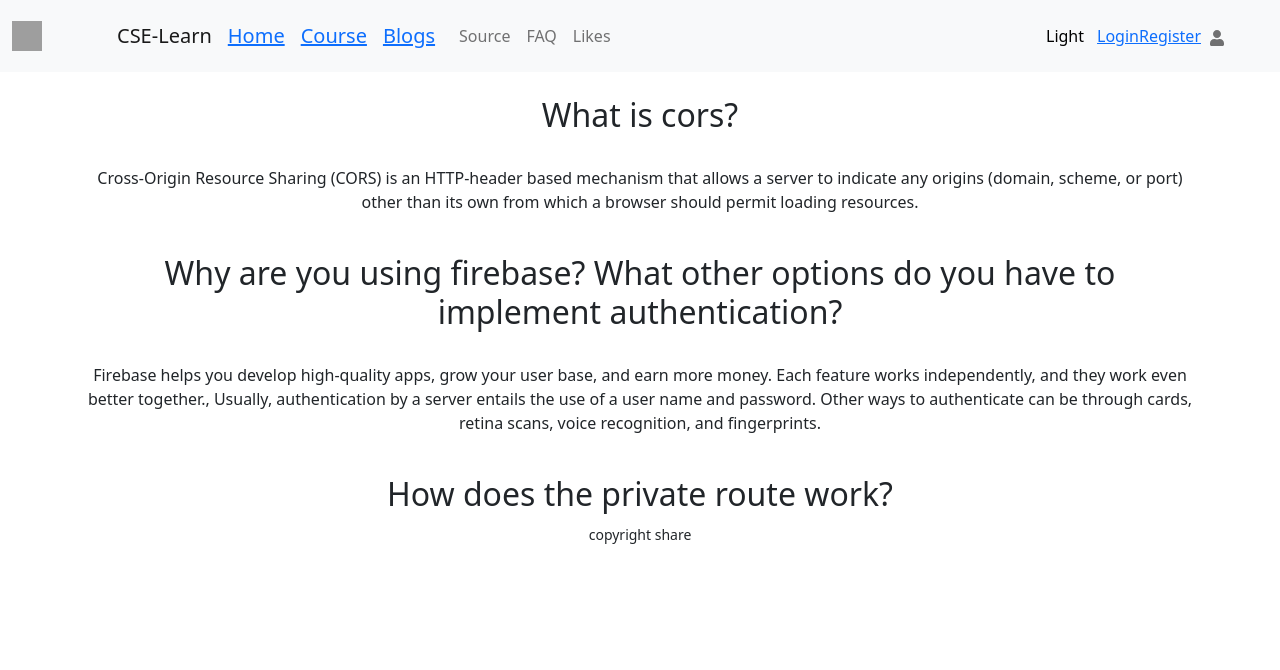
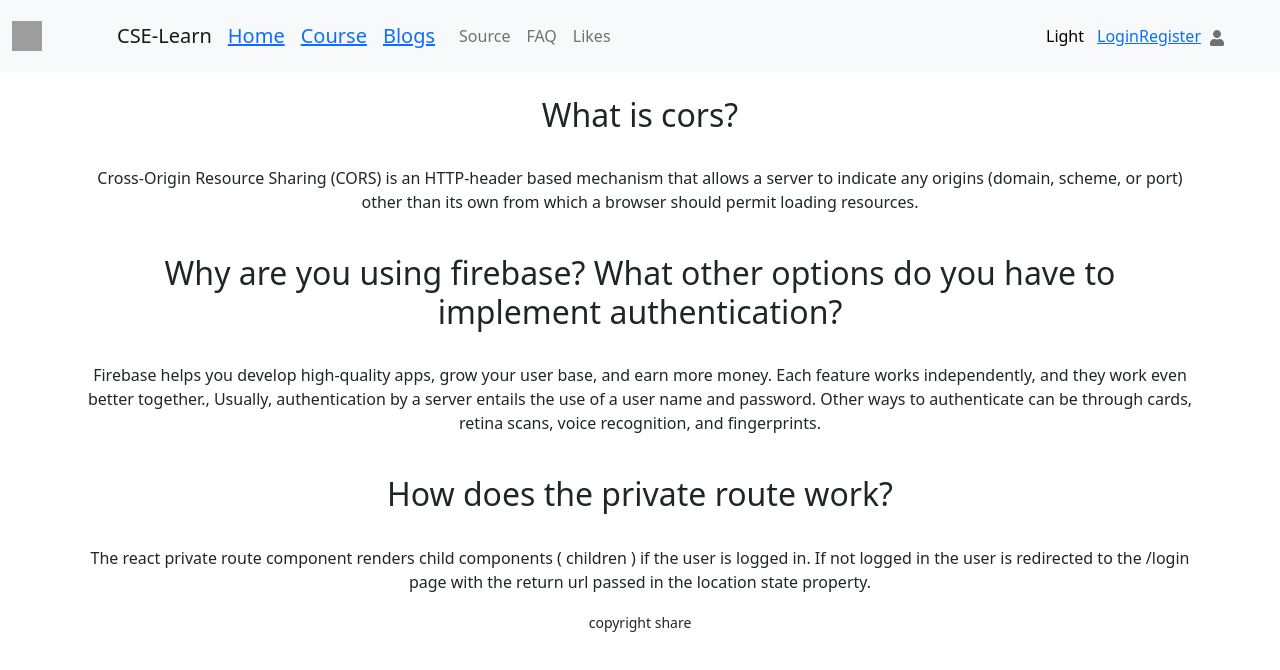
Before and after one commit to tushart681/assignment10-client-site, a React (Create React App) app: page /blogs in a window 1280 px wide. Shown: the top 670 px of the page. Built offline with nearby package versions, Linux system fonts and the light colour scheme; no server answers; grey boxes are pictures that could not be loaded.

Commit message:
10th update

```diff
--- a/src/pages/blogs/Blog.js
+++ b/src/pages/blogs/Blog.js
@@ -12,6 +12,8 @@ const Blog = () => {
             <p>Firebase helps you develop high-quality apps, grow your user base, and earn more money. Each feature works independently, and they work even better together., Usually, authentication by a server entails the use of a user name and password. Other ways to authenticate can be through cards, retina scans, voice recognition, and fingerprints.</p>
             <br />
             <h2>How does the private route work?</h2>
+            <br />
+            <p>The react private route component renders child components ( children ) if the user is logged in. If not logged in the user is redirected to the /login page with the return url passed in the location state property.</p>
         </div>
     );
 };
```
